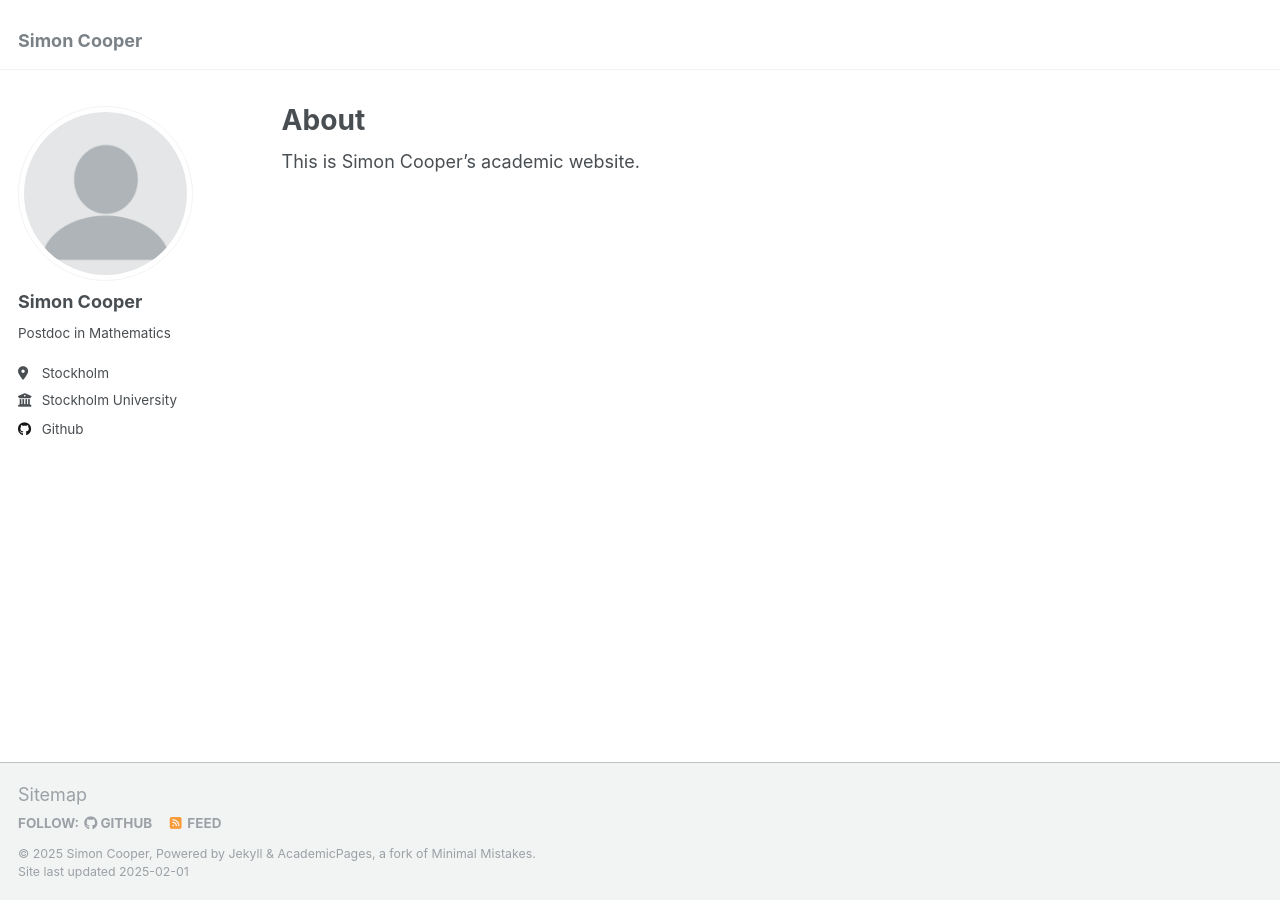
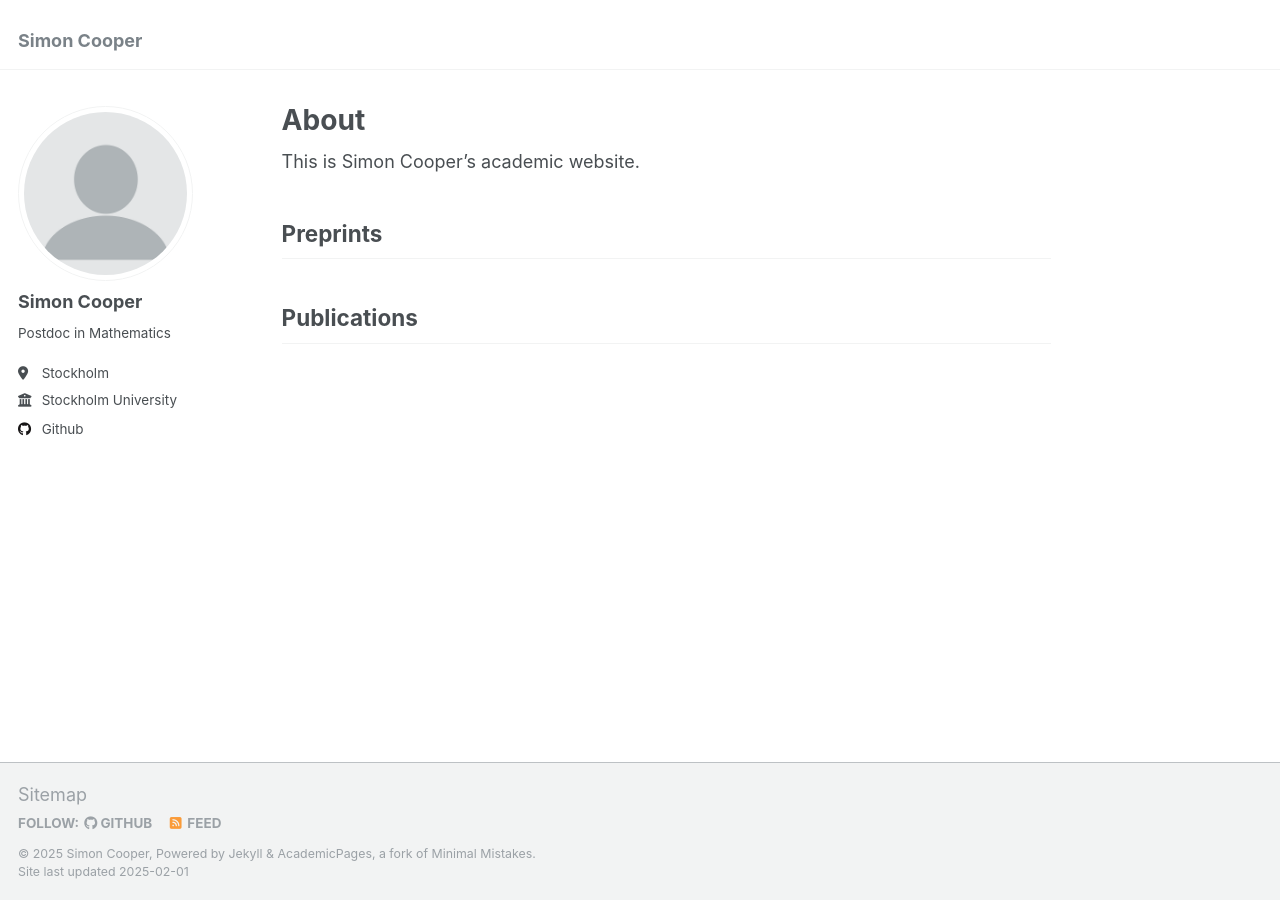
Before and after one commit to s-j-cooper/s-j-cooper.github.io, a Jekyll site: the page built from _pages/about.md, in a window 1280 px wide. Built offline with Jekyll 4.4.1, drawn with Linux system fonts in a browser that asks for light colours.

Commit message:
Update about.md

```diff
--- a/_pages/about.md
+++ b/_pages/about.md
@@ -9,3 +9,7 @@ redirect_from:
 ---
 
 This is Simon Cooper's academic website.
+
+## Preprints
+
+## Publications
```
Also changed, not shown: other parts of _pages/about.md (+1 -1 lines).
